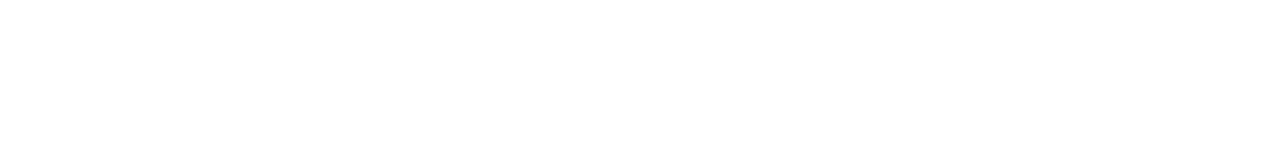
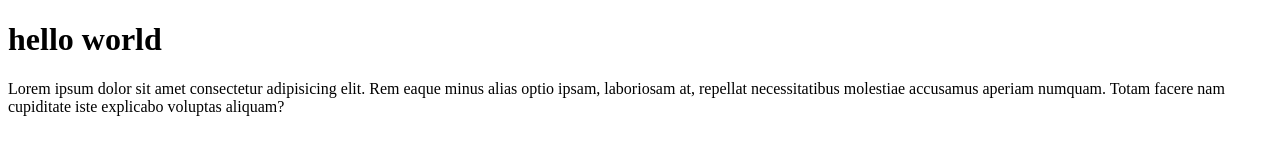
Before and after one commit to mikailazzamr/connect-git-github-2, a plain HTML site: page index.html in a window 1280 px wide. Drawn offline with Linux system fonts and the light colour scheme.

Commit message:
menambahkan h1 dan paragraph pada dile index.html

```diff
--- a/index.html
+++ b/index.html
@@ -5,5 +5,13 @@
     <meta name="viewport" content="width=device-width, initial-scale=1.0" />
     <title>Document</title>
   </head>
-  <body></body>
+  <body>
+    <h1>hello world</h1>
+    <p>
+      Lorem ipsum dolor sit amet consectetur adipisicing elit. Rem eaque minus
+      alias optio ipsam, laboriosam at, repellat necessitatibus molestiae
+      accusamus aperiam numquam. Totam facere nam cupiditate iste explicabo
+      voluptas aliquam?
+    </p>
+  </body>
 </html>
```
